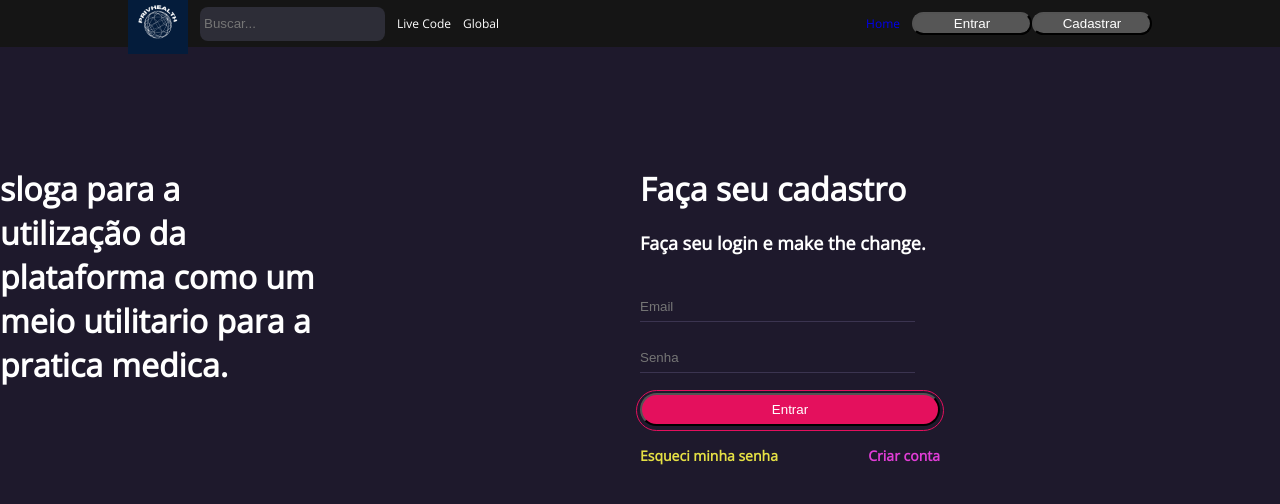
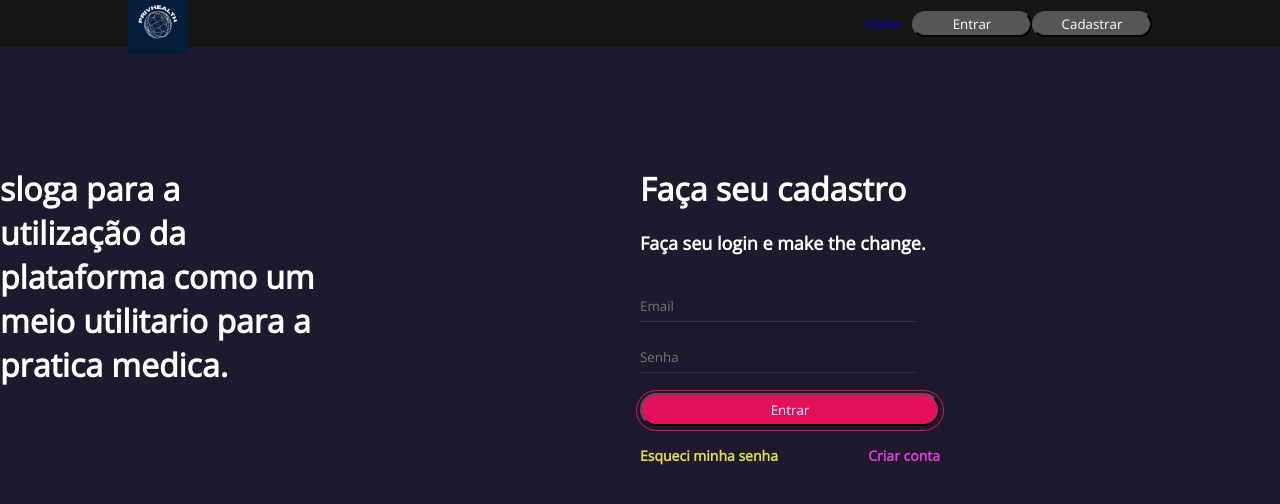
Before and after one commit to Andersonho/sistema-login, a React (Create React App) app in the folder system-login/: page /login in a window 1280 px wide. Shown: the top 504 px of the page. Built offline with nearby package versions, Linux system fonts and the light colour scheme.

Commit message:
Finalizando a navegação

```diff
--- a/system-login/src/components/Header/index.jsx
+++ b/system-login/src/components/Header/index.jsx
@@ -9,25 +9,37 @@ import {
     Menu,
     MenuRight,
     Row,
+    UserPicture,
     Wrapper
 } from './styles';
 
-const Header = () => {
+const Header = ({autenticado}) => {
   return (
    <Wrapper>
         <Container>
             <Row>
                 <img src={logo} alt="logo da PH"/>
+                {autenticado ? (
+                <>
                 <BuscarInputContainer>
                     <Input placeholder='Buscar...'/>
                 </BuscarInputContainer>
                 <Menu>Live Code</Menu>
                 <Menu>Global</Menu>
-            </Row>
+                </>
+                ): null}
+                </Row>
             <Row>
-            <MenuRight  href="#">Home</MenuRight>
-                <Button title= "Entrar"/>
-                <Button title= "Cadastrar"/>
+                {autenticado ? (
+                    <UserPicture src=""/>
+                ):(
+                    <>
+                        <MenuRight  href="#">Home</MenuRight>
+                    <Button title= "Entrar"/>
+                    <Button title= "Cadastrar"/>
+                    </>
+                )}
+
             </Row>
         </Container>
    </Wrapper>
--- a/system-login/src/components/Header/styles.js
+++ b/system-login/src/components/Header/styles.js
@@ -18,12 +18,12 @@ export const Row = styled.div`
 
 
 `
-// export const Column = styled.div`
-//     display: flex;
-//     flex-direction:column;
-//     align-items: center;
+export const Column = styled.div`
+    display: flex;
+    flex-direction:column;
+    align-items: center;
 
-// `
+`
 export const Wrapper = styled.div`
     background-color:#151515;
     width:100%;
@@ -48,7 +48,7 @@ export const BuscarInputContainer = styled.div`
 export const Menu = styled.a`
     font-family:'Open Sans';
     font-style: normal;
-    font-size:12px;
+    font-size:18px;
     line-height: 25px;
     color: FFFFFF;
     margin-right: 12px;
--- a/system-login/src/pages/feed/index.jsx
+++ b/system-login/src/pages/feed/index.jsx
@@ -13,7 +13,7 @@ import {
 
 const Feed =() => {
     return (<>
-        <Header/>
+        <Header autenticado={true}/>
         <Container>
             <Column flex={3}>
                 <Title>Feed</Title>
@@ -27,13 +27,13 @@ const Feed =() => {
             </Column>
             <Column flex={1}>
                 <TitleHightlight>#RANKING DA SEMANA</TitleHightlight>
-            </Column>
+                <UserInfo percentual={80} nome= "Anderson" image="https://media-for1-1.cdn.whatsapp.net/v/t61.24694-24/56786460_577507906095643_137794082842869760_n.jpg?ccb=11-4&oh=01_AdTLBUAGNbuOF_CDGSGBqQhpw5ozxFv7aPaErP_VODjThQ&oe=65A3FE8F&_nc_sid=e6ed6c&_nc_cat=108"/>
+            <UserInfo percentual={80} nome= "Anderson" image="https://media-for1-1.cdn.whatsapp.net/v/t61.24694-24/56786460_577507906095643_137794082842869760_n.jpg?ccb=11-4&oh=01_AdTLBUAGNbuOF_CDGSGBqQhpw5ozxFv7aPaErP_VODjThQ&oe=65A3FE8F&_nc_sid=e6ed6c&_nc_cat=108"/>
             <UserInfo percentual={80} nome= "Anderson" image="https://www.google.com.br/imghp?hl=pt-BR&ogbl"/>
             <UserInfo percentual={80} nome= "Anderson" image="https://www.google.com.br/imghp?hl=pt-BR&ogbl"/>
             <UserInfo percentual={80} nome= "Anderson" image="https://www.google.com.br/imghp?hl=pt-BR&ogbl"/>
             <UserInfo percentual={80} nome= "Anderson" image="https://www.google.com.br/imghp?hl=pt-BR&ogbl"/>
-            <UserInfo percentual={80} nome= "Anderson" image="https://www.google.com.br/imghp?hl=pt-BR&ogbl"/>
-            <UserInfo percentual={80} nome= "Anderson" image="https://www.google.com.br/imghp?hl=pt-BR&ogbl"/>
+            </Column>
         </Container>
     </> )
 }
--- a/system-login/src/pages/home/index.jsx
+++ b/system-login/src/pages/home/index.jsx
@@ -1,4 +1,4 @@
-// import {Link} from 'react-router-dom';
+import {useNavigate} from 'react-router-dom';
 import{Button} from "../../components/Button";
 import {Header} from "../../components/Header";
 
@@ -12,6 +12,11 @@ import {
     } from './styles';
 
 const Home =() => {
+    const navigate = useNavigate();
+
+    const handleClickSignIn = () => {
+        navigate('/login')
+    }
     return (<>
         <Header/>
         <Container>
@@ -26,7 +31,7 @@ const Home =() => {
                 <TextContent>
                 sloga para a utilização da plataforma como um meio utilitario para a pratica medica.
                 </TextContent>
-                <Button title="Começar agora" variant="secodary" onClick={()=> null}/>
+                <Button title="Começar agora" variant="secodary" onClick={handleClickSignIn}/>
             </div>
             <div>
                 <img src = {bannerImage} alt ="Imagem principal"/>
--- a/system-login/src/pages/login/index.jsx
+++ b/system-login/src/pages/login/index.jsx
@@ -1,4 +1,4 @@
-// import {Link} from 'react-router-dom';
+import {useNavigate} from 'react-router-dom';
 import{Button} from "../../components/Button";
 import {Header} from "../../components/Header";
 import {Input} from "../../components/Input";
@@ -6,6 +6,12 @@ import {Input} from "../../components/Input";
 import {Container, Title, Column, CriarText, EsqueciText, Row, SubtitleLogin, TitleLogin, Wrapper} from './styles';
 
 const Login =() => {
+
+    const navigate = useNavigate();
+
+    const handleClickSignIn = () => {
+        navigate('/feed')
+    }
     return (<>
         <Header/>
         <Container>
@@ -22,7 +28,7 @@ const Login =() => {
                     <form>
                         <Input placeholder="Email"/>
                         <Input placeholder="Senha" type="password"/>
-                        <Button title="Entrar" variant ="secondary"/>
+                        <Button title="Entrar" variant ="secondary" onClick={handleClickSignIn} type = "button"/>
                     </form>
                     <Row>
                         <EsqueciText>Esqueci minha  senha </EsqueciText>
--- a/system-login/src/pages/styles/global.js
+++ b/system-login/src/pages/styles/global.js
@@ -4,9 +4,11 @@ export const GlobalStyle = createGlobalStyle`
     *{
         margin: 0;
         padding: 0;
+        font-family: 'Open Sans';
     }
     body{
         background-color: #1E192c;
         color: #FFFFFF;
+        font-family: 'Open Sans';
     }
 `
```
